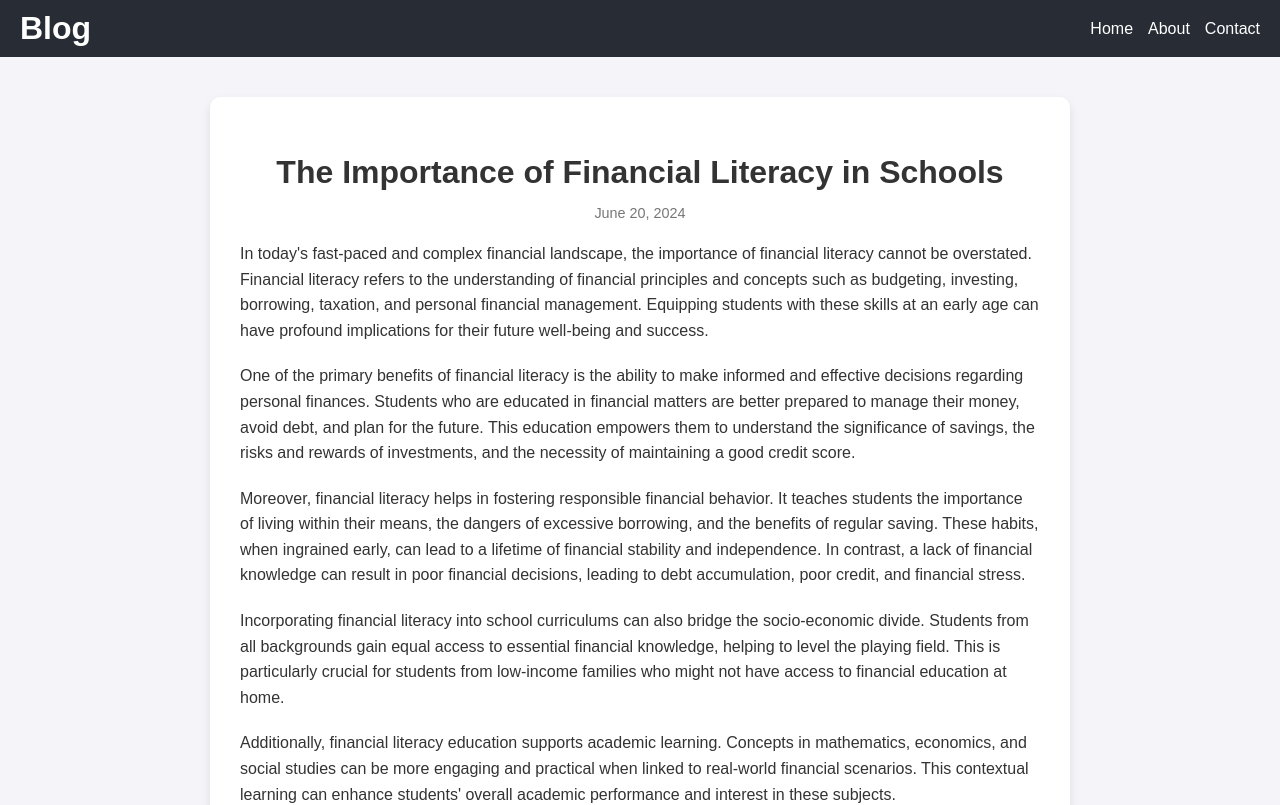
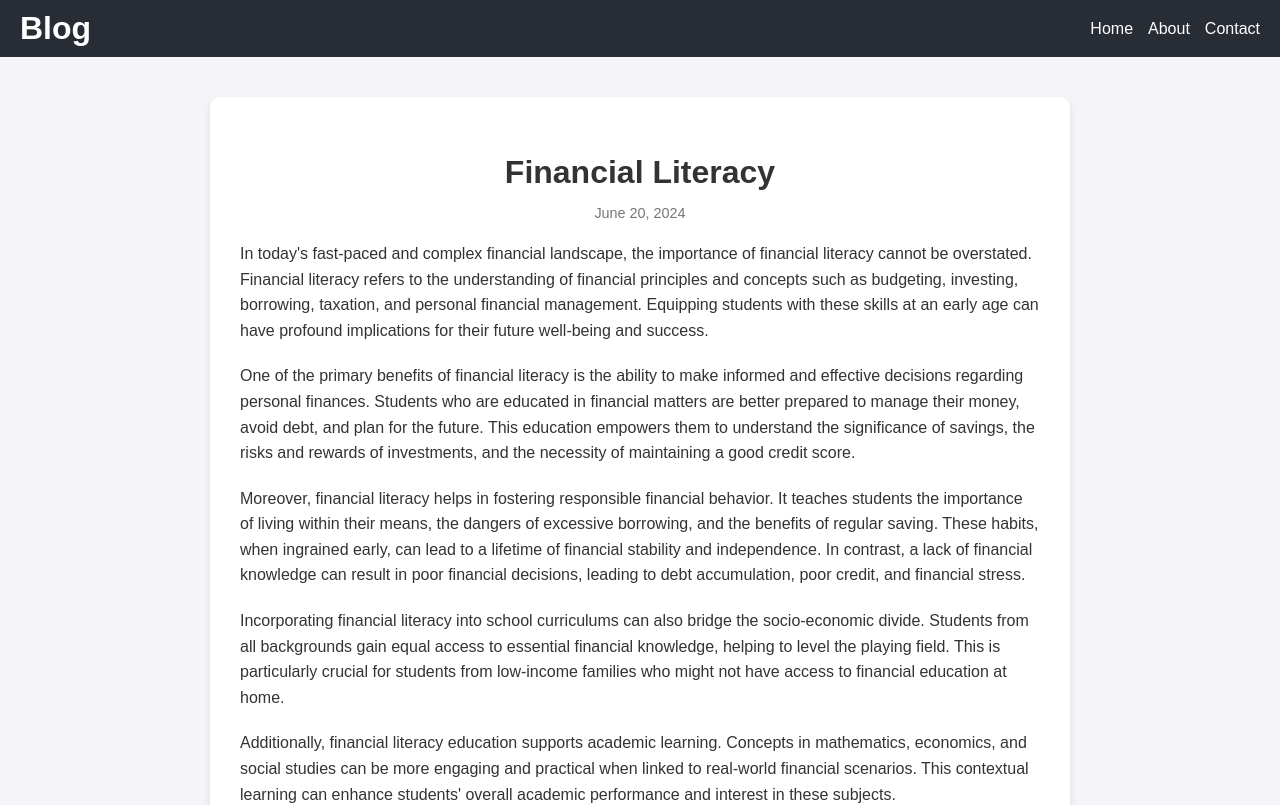
Before and after one commit to PranavBhujbal/test1, a React (Create React App) app: page / in a window 1280 px wide. Shown: the top 805 px of the page. Built offline with nearby package versions, Linux system fonts and the light colour scheme.

Commit message:
Update Blog.js

```diff
--- a/src/components/Blog.js
+++ b/src/components/Blog.js
@@ -6,7 +6,7 @@ function Blog() {
     <div className="blog-container">
       <div className="blog-post">
         <h2 className="blog-title">
-          The Importance of Financial Literacy in Schools
+           Financial Literacy
         </h2>
         <p className="blog-date">June 20, 2024</p>
         <div className="blog-content">
```
